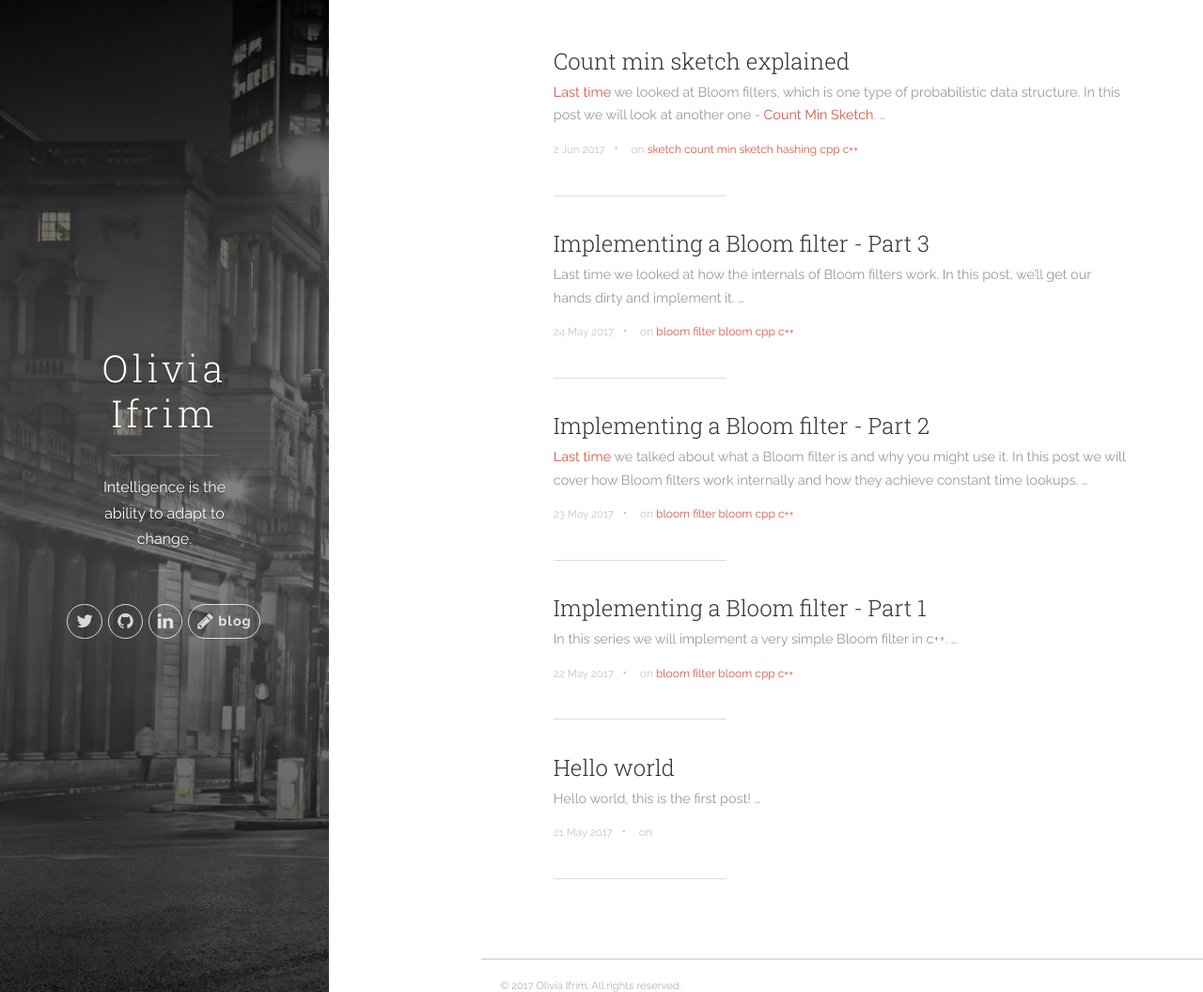
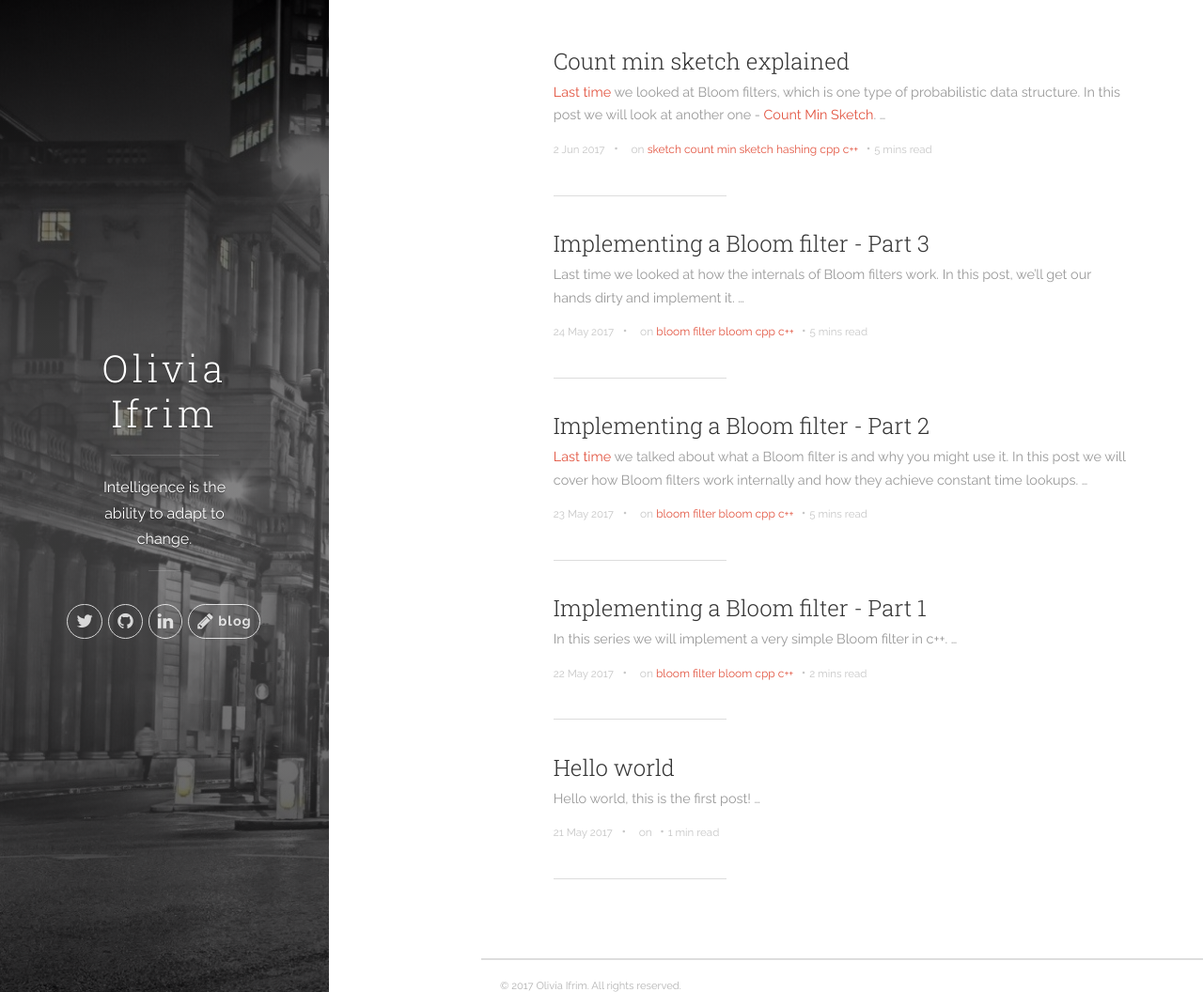
Before and after one commit to olivif/olivif.github.io, a Jekyll site: the page built from index.html, in a window 1280 px wide and 1056 px high. Shown: the whole window at 94% size. Built offline with Jekyll 4.4.1, drawn with Linux system fonts in a browser that asks for light colours; nearby versions of some CDN libraries; the list of posts is cut into pages by our own code.

Commit message:
Adding reading time to posts and post list.

```diff
--- a/Gemfile
+++ b/Gemfile
@@ -1,4 +1,3 @@
 source 'https://rubygems.org'
 gem 'github-pages'
 gem 'wdm', '>= 0.1.0' if Gem.win_platform?
-gem 'jekyll-time-to-read'
--- a/_config.yml
+++ b/_config.yml
@@ -12,7 +12,7 @@ author:
 social:
   - twitter:
     name: twitter
-    link: https://twitter.com/olly2204
+    link: https://twitter.com/oliviff
   - github:
     name: github
     link: https://github.com/olivif
@@ -28,6 +28,10 @@ defaults:
     values:
         layout: 'post'
 
+# Feature toggles
+features:
+  readingtime: true
+
 # Build settings
 destination: _site
 paginate: 10
@@ -41,5 +45,5 @@ kramdown:
   # do not replace newlines by <br>s
   hard_wrap: false
 
-gems: ['jekyll-paginate', 'jekyll-time-to-read']
+gems: ['jekyll-paginate']
 exclude: ['README.md', 'Gemfile', 'Gemfile.lock', 'screenshot.png']
--- /dev/null
+++ b/_includes/read_time.html
@@ -0,0 +1,14 @@
+<span class="reading-time" title="Estimated read time">
+
+  {% if post.content %}
+      {% assign words = post.content | number_of_words %}
+  {% else %}
+      {% assign words = content | number_of_words %}
+  {% endif %}
+
+  {% if words < 360 %}
+    1 min
+  {% else %}
+    {{ words | divided_by:180 }} mins
+  {% endif %}
+</span>
--- a/_plugins/font_awesome.rb
+++ /dev/null
@@ -1,71 +0,0 @@
-##
-# The MIT License (MIT)
-#
-# Copyright (c) 2014 Ryan Morrissey
-#
-# Permission is hereby granted, free of charge, to any person obtaining a copy
-# of this software and associated documentation files (the "Software"), to deal
-# in the Software without restriction, including without limitation the rights
-# to use, copy, modify, merge, publish, distribute, sublicense, and/or sell
-# copies of the Software, and to permit persons to whom the Software is
-# furnished to do so, subject to the following conditions:
-#
-# The above copyright notice and this permission notice shall be included in
-# all copies or substantial portions of the Software.
-#
-# THE SOFTWARE IS PROVIDED "AS IS", WITHOUT WARRANTY OF ANY KIND, EXPRESS OR
-# IMPLIED, INCLUDING BUT NOT LIMITED TO THE WARRANTIES OF MERCHANTABILITY,
-# FITNESS FOR A PARTICULAR PURPOSE AND NONINFRINGEMENT. IN NO EVENT SHALL THE
-# AUTHORS OR COPYRIGHT HOLDERS BE LIABLE FOR ANY CLAIM, DAMAGES OR OTHER
-# LIABILITY, WHETHER IN AN ACTION OF CONTRACT, TORT OR OTHERWISE, ARISING FROM,
-# OUT OF OR IN CONNECTION WITH THE SOFTWARE OR THE USE OR OTHER DEALINGS IN
-# THE SOFTWARE.
-#
-#
-# Font Awesome Icons Liquid Tag
-# Documentation can be found at http://fontawesome.io/
-#
-# Example:
-#    {% icon fa-camera-retro %}
-#    {% icon fa-camera-retro fa-lg %}
-#    {% icon fa-spinner fa-spin %}
-#    {% icon fa-shield fa-rotate-90 %}
-
-module Jekyll
-  class FontAwesomeTag < Liquid::Tag
-
-    def render(context)
-      if tag_contents = determine_arguments(@markup.strip)
-        icon_class, icon_extra = tag_contents[0], tag_contents[1]
-        icon_tag(icon_class, icon_extra)
-      else
-        raise ArgumentError.new <<-eos
-Syntax error in tag 'icon' while parsing the following markup:
-
-  #{@markup}
-
-Valid syntax:
-  for icons: {% icon fa-camera-retro %}
-  for icons with size/spin/rotate: {% icon fa-camera-retro fa-lg %}
-eos
-      end
-    end
-
-    private
-
-    def determine_arguments(input)
-      matched = input.match(/\A(\S+) ?(\S+)?\Z/)
-      [matched[1].to_s.strip, matched[2].to_s.strip] if matched && matched.length >= 3
-    end
-
-    def icon_tag(icon_class, icon_extra = nil)
-      if icon_extra.empty?
-        "<i class=\"fa #{icon_class}\"></i>"
-      else
-        "<i class=\"fa #{icon_class} #{icon_extra}\"></i>"
-      end
-    end
-  end
-end
-
-Liquid::Template.register_tag('icon', Jekyll::FontAwesomeTag)
--- a/index.html
+++ b/index.html
@@ -9,7 +9,36 @@ layout: default
       <li>
         <h2 class="post-list__post-title post-title"><a href="{{ site.baseurl }}{{ post.url | remove_first: '/' }}" title="{{ post.title }}">{{ post.title }}</a></h2>
         <p class="excerpt">{{ post.excerpt | remove: '<p>' | remove: '</p>' }}&hellip;</p>
-        <div class="post-list__meta"><time datetime="{{ post.date | date: "%-d %b %Y" }}" class="post-list__meta--date date">{{ post.date | date: "%-d %b %Y" }}</time> &#8226; <span class="post-meta__tags">on {% for tag in post.tags %}<a href="{{ site.baseurl }}tags/#{{ tag }}">{{ tag }}</a> {% endfor %}</span></div>
+
+        <!--post list metadata-->
+        <div class="post-list__meta">
+
+          <!--date-->
+          <time datetime="{{ post.date | date: "%-d %b %Y" }}" class="post-list__meta--date date">{{ post.date | date: "%-d %b %Y" }}</time>
+
+          <!--separator-->
+          &#8226;
+
+          <!--tags-->
+          <span class="post-meta__tags"> on
+            {% for tag in post.tags %}
+              <a href="{{ site.baseurl }}tags/#{{ tag }}">{{ tag }}</a>
+            {% endfor %}
+          </span>
+
+          <!--reading time-->
+          {% if site.features.readingtime %}
+
+            <!--separator-->
+            &#8226;
+
+            <span class="post-meta__readingtime readingtime">
+              {% include read_time.html %} read
+            </span>
+          {% endif %}
+
+        </div>
+
         <hr class="post-list__divider">
       </li>
     {% endfor %}
```
Also changed, not shown: _layouts/post.html (+9 -6 lines), Gemfile.lock.
